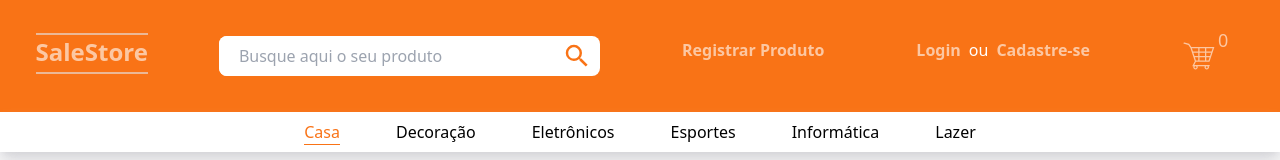
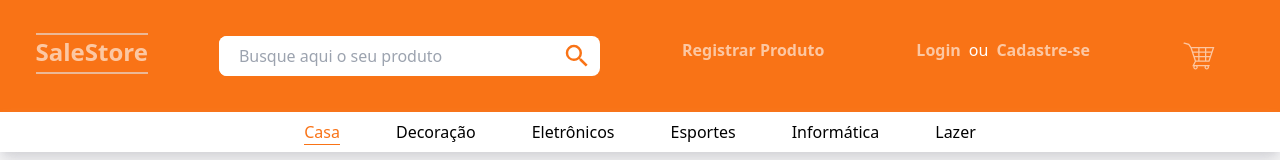
Before and after one commit to 97jsantos/salestore, a React (Vite) app: page /casa in a window 1280 px wide. Shown: the top 160 px of the page. Built offline with nearby package versions, Linux system fonts and the light colour scheme; no server answers.

Commit message:
att 30/06
Retirada provisória do quantificador de itens do carrinho

```diff
--- a/src/layout/Navigation.tsx
+++ b/src/layout/Navigation.tsx
@@ -35,7 +35,7 @@ export function Navigation({ count }) {
                             <NavLink to="/registrar" className='font-bold opacity-60 hover:opacity-100 text-white outline-white text-sm lg:text-base'>Cadastre-se</NavLink>
                         </div>
                         <div className='relative'>
-                            <NavLink to="/carrinho" className='text-4xl text-white outline-white opacity-60 hover:opacity-100'><span className='text-lg text-white absolute left-9 -top-3'>{count}</span><GiShoppingCart /></NavLink>
+                            <NavLink to="/carrinho" className='text-4xl text-white outline-white opacity-60 hover:opacity-100'><GiShoppingCart /></NavLink>
                         </div>
                     </div>
                 </nav>
```
